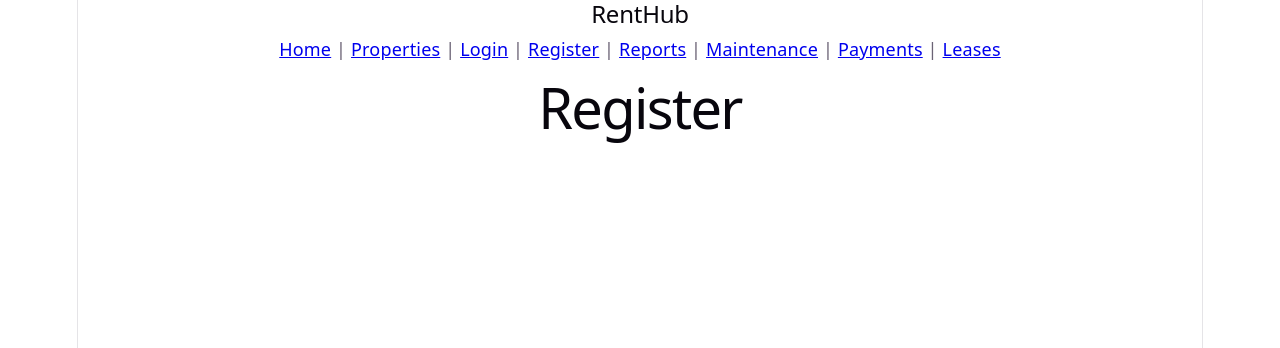
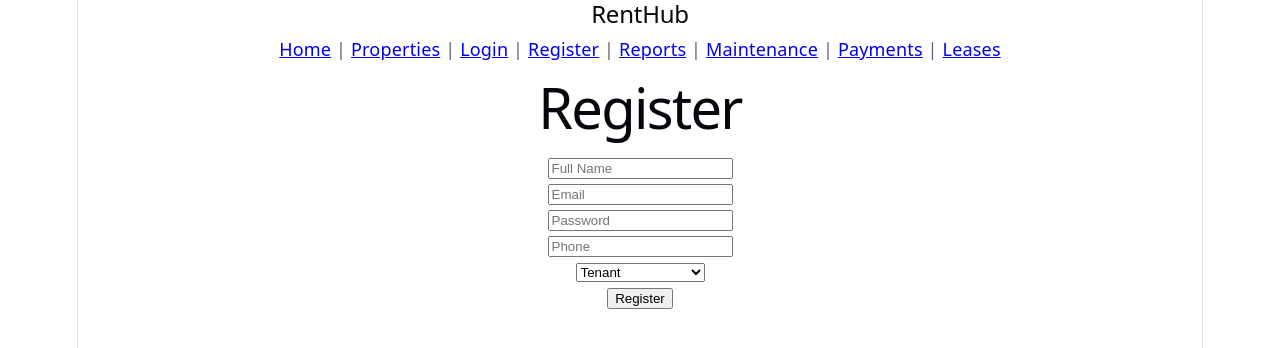
Before and after one commit to aldosarimustafa/renthub-capstone, a React (Vite) app in the folder renthub-client/: page /register in a window 1280 px wide. Shown: the top 348 px of the page. Built offline with nearby package versions, Linux system fonts and the light colour scheme.

Commit message:
Connect register page to authentication API

```diff
--- a/renthub-client/src/pages/Register.jsx
+++ b/renthub-client/src/pages/Register.jsx
@@ -1,7 +1,65 @@
+import { useState } from "react";
+import { useNavigate } from "react-router-dom";
+import api from "../api/api";
+
 function Register() {
+    const navigate = useNavigate();
+
+    const [fullName, setFullName] = useState("");
+    const [email, setEmail] = useState("");
+    const [password, setPassword] = useState("");
+    const [role, setRole] = useState("Tenant");
+    const [phone, setPhone] = useState("");
+    const [message, setMessage] = useState("");
+
+    const handleRegister = async (e) => {
+        e.preventDefault();
+
+        try {
+            await api.post("/auth/register", {
+                fullName,
+                email,
+                password,
+                role,
+                phone,
+            });
+
+            setMessage("Registration successful. Redirecting to login...");
+            setTimeout(() => navigate("/login"), 1000);
+        } catch (error) {
+            setMessage("Registration failed. Email may already exist.");
+            console.error(error);
+        }
+    };
+
     return (
         <div>
             <h1>Register</h1>
+
+            <form onSubmit={handleRegister}>
+                <input placeholder="Full Name" value={fullName} onChange={(e) => setFullName(e.target.value)} required />
+                <br />
+
+                <input placeholder="Email" value={email} onChange={(e) => setEmail(e.target.value)} required />
+                <br />
+
+                <input type="password" placeholder="Password" value={password} onChange={(e) => setPassword(e.target.value)} required />
+                <br />
+
+                <input placeholder="Phone" value={phone} onChange={(e) => setPhone(e.target.value)} />
+                <br />
+
+                <select value={role} onChange={(e) => setRole(e.target.value)}>
+                    <option>Tenant</option>
+                    <option>Property Manager</option>
+                    <option>Administrator</option>
+                </select>
+                <br />
+
+                <button type="submit">Register</button>
+            </form>
+
+            <p>{message}</p>
         </div>
     );
 }
```
